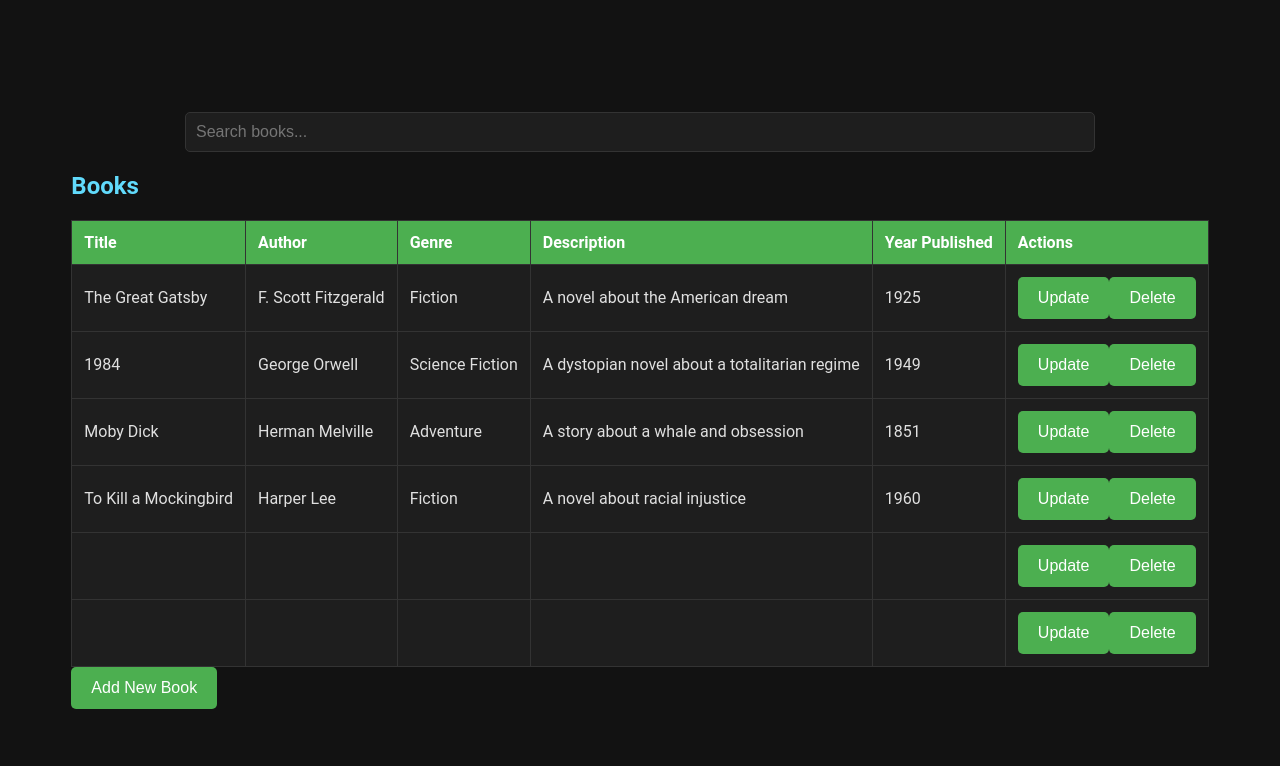
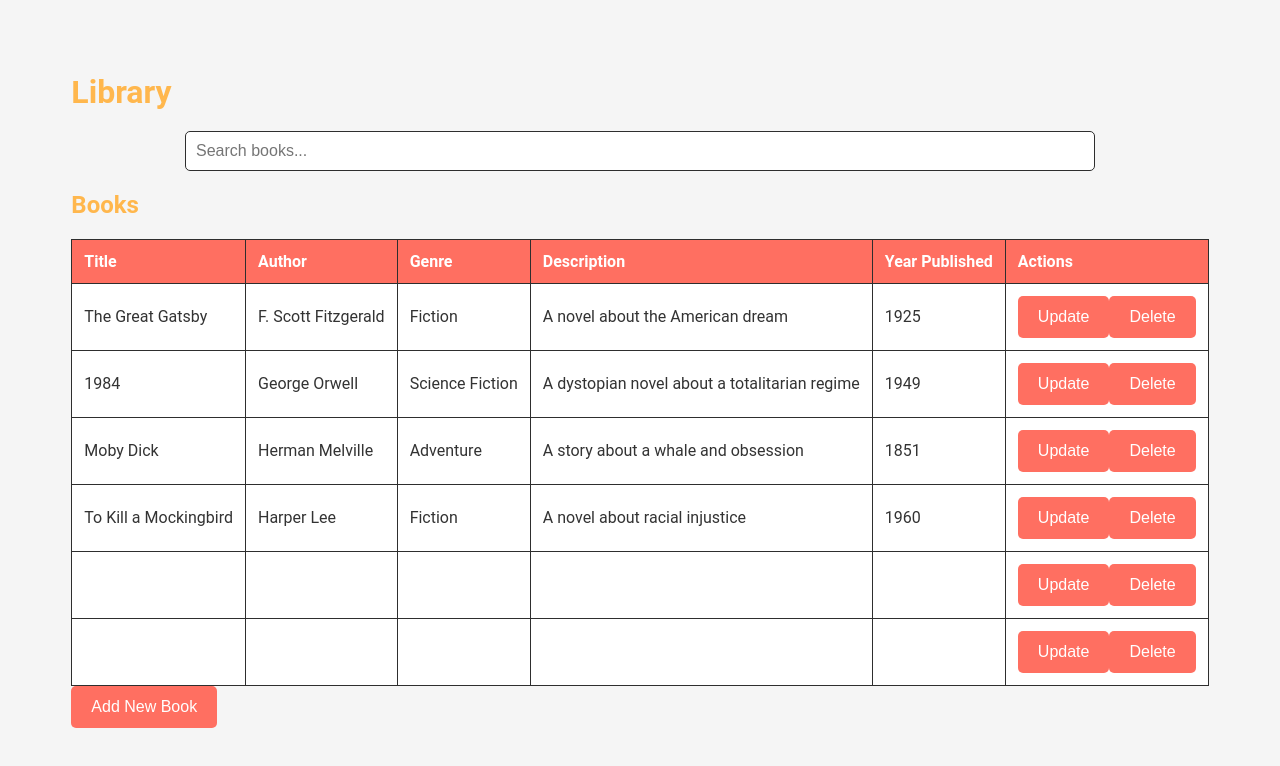
Before and after one commit to m4hum/project4, a React (Vite) app in the folder frontend/: page / in a window 1280 px wide. Shown: the top 766 px of the page. Built offline with nearby package versions, Linux system fonts and the light colour scheme; no server answers.

Commit message:
Changing UI colours and making the search bar dynmaic to match the books in the database

```diff
--- a/frontend/src/App1.jsx
+++ b/frontend/src/App1.jsx
@@ -12,11 +12,11 @@ function App() {
 
   useEffect(() => {
     fetchBooks();
-  }, [searchTerm]);
+  }, []);
 
   const fetchBooks = async () => {
     try {
-      const response = await fetch(`http://127.0.0.1:5000/api/books?search=${searchTerm}`);
+      const response = await fetch("http://127.0.0.1:5000/api/books");
       if (response.ok) {
         const data = await response.json();
         setBooks(data.books);
@@ -48,8 +48,13 @@ function App() {
     fetchBooks();
   };
 
+  const filteredBooks = books.filter(book =>
+    book.title.toLowerCase().includes(searchTerm.toLowerCase())
+  );
+
   return (
     <>
+      <h1>Library</h1>
       {/* Search Bar */}
       <div className="search-bar">
         <input
@@ -64,7 +69,7 @@ function App() {
       <CSVReader setBooks={setBooks} />
 
       {/* Book List Component */}
-      <BookList books={books} updateBook={openEditModal} updateCallback={onUpdate} />
+      <BookList books={filteredBooks} updateBook={openEditModal} updateCallback={onUpdate} />
 
       {/* Add New Book Button */}
       <button onClick={openCreateModal}>Add New Book</button>
--- a/frontend/src/Style.css
+++ b/frontend/src/Style.css
@@ -1,12 +1,12 @@
 /* Root Variables for Consistent Styling */
 :root {
-  --primary-color: #4caf50;
-  --secondary-color: #333;
-  --background-color: #121212;
-  --card-background: #1e1e1e;
-  --text-color: #e0e0e0;
-  --accent-color: #61dafb;
-  --hover-color: #45a049;
+  --primary-color: #ff6f61;
+  --secondary-color: #2e2e2e;
+  --background-color: #f5f5f5;
+  --card-background: #ffffff;
+  --text-color: #333333;
+  --accent-color: #ffb74d;
+  --hover-color: #ff8a65;
   --font-family: 'Roboto', sans-serif;
 }
 
@@ -86,6 +86,7 @@ td {
 
 tr:hover td {
   background-color: var(--secondary-color);
+  color: #fff;
 }
 
 /* Modal Styles */
@@ -166,7 +167,7 @@ input:focus, textarea:focus {
   color: var(--text-color);
 }
 
-.search-bar input:focus {
+search-bar input:focus {
   outline: none;
   border-color: var(--primary-color);
 }
```
Also changed, not shown: 1 other file (tests, documents, lock files or other folders).
